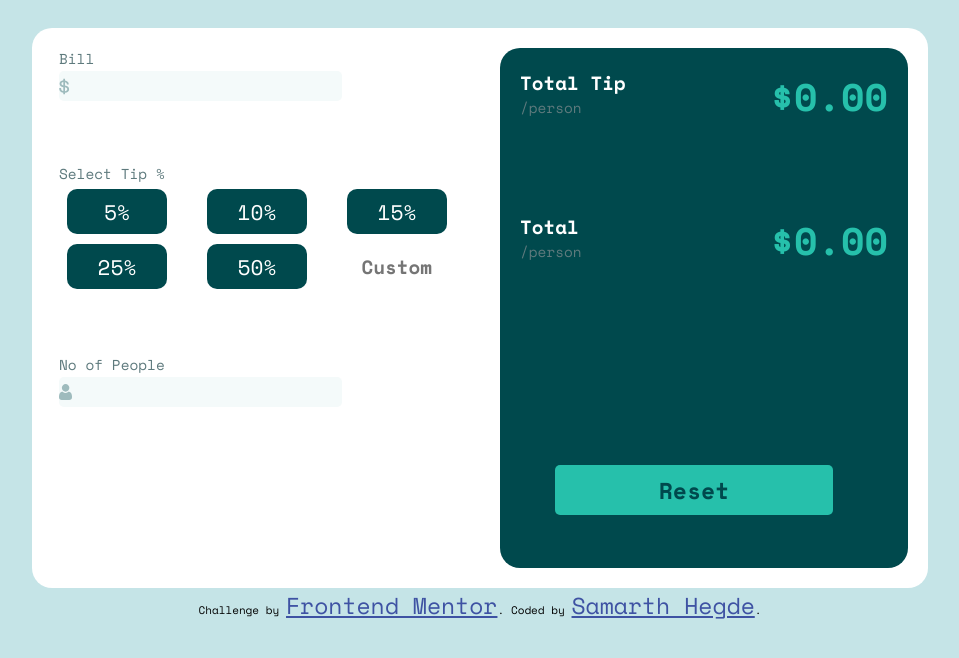
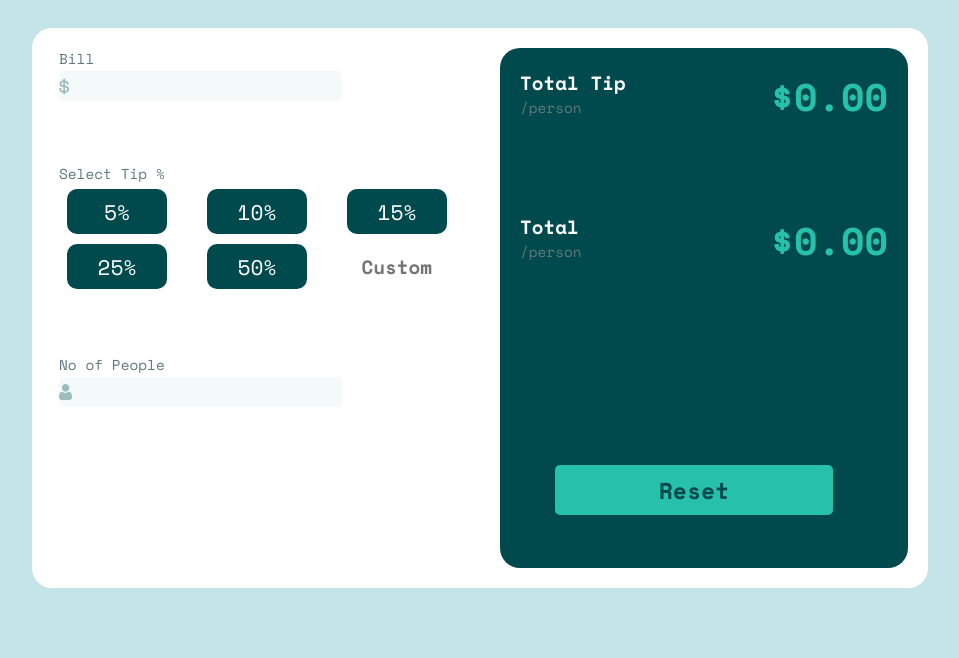
Before and after one commit to Samarth-Hegde/Tip-Calcuator, a plain HTML site: page App/tip-calculator-app-main/index.html in a window 1280 px wide. Shown: the part 124-782 px from the top of the page, without its empty margins (160-1119 px from the left). Drawn offline with nearby package versions, Linux system fonts and the light colour scheme.

Commit message:
Update index.html

```diff
--- a/App/tip-calculator-app-main/index.html
+++ b/App/tip-calculator-app-main/index.html
@@ -90,11 +90,6 @@
         </div>
       </div>
     </section>
-    <div class="attribution">
-      Challenge by
-      <a href="https://www.frontendmentor.io?ref=challenge" target="_blank"
-        >Frontend Mentor</a
-      >. Coded by <a href="https://github.com/Samarth-Hegde">Samarth Hegde</a>.
       <script src="index.js"></script>
     </div>
   </body>
```
